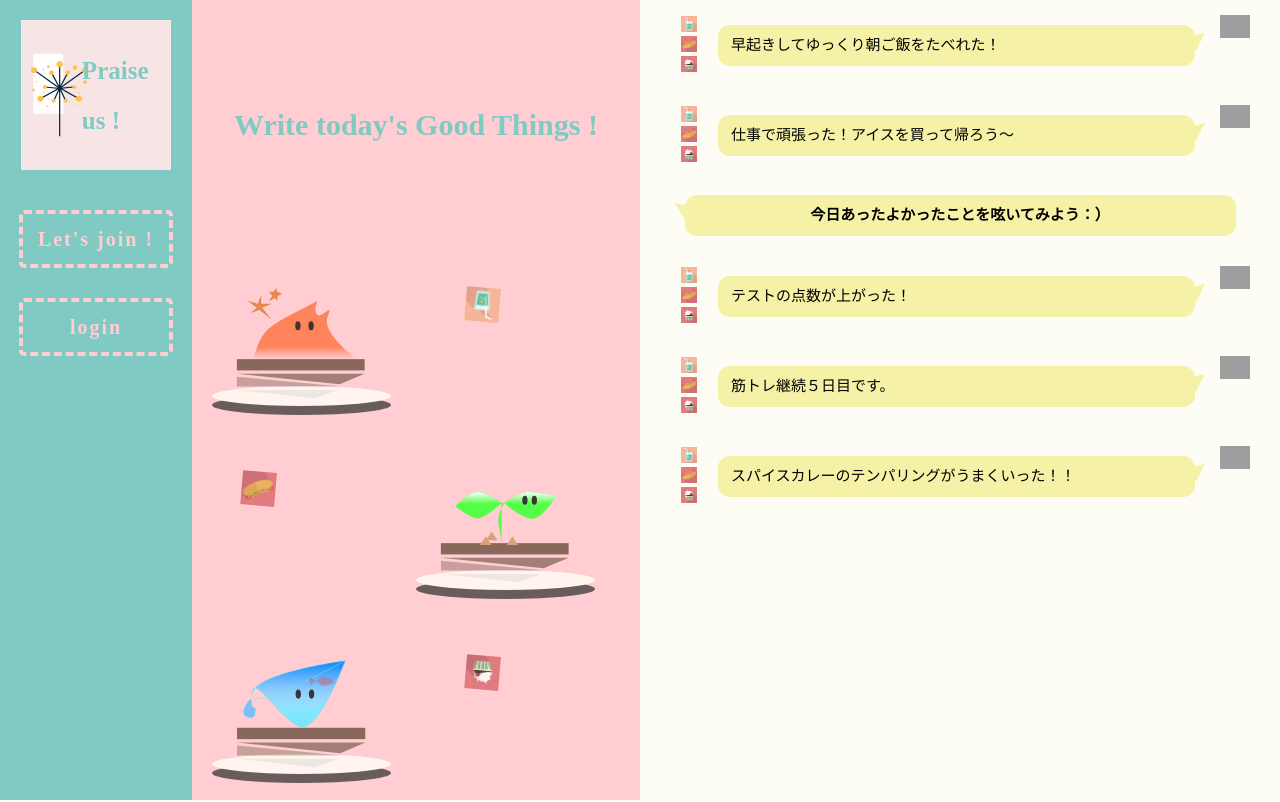
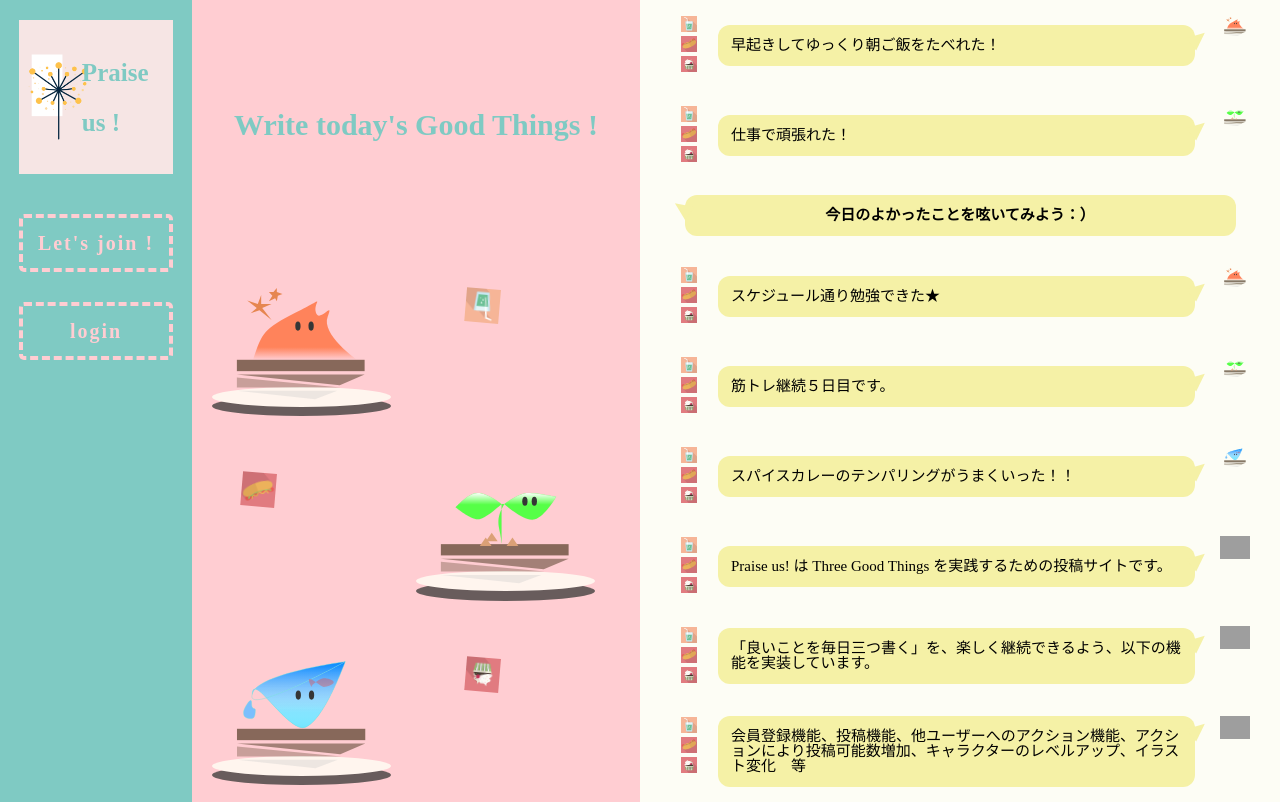
Before and after one commit to tapichi/portfolio_chatsite, a PHP site: page / in a window 1280 px wide. Run offline with PHP 8.4, Linux system fonts and the light colour scheme; grey boxes are pictures that could not be loaded.

Commit message:
index.php、style.scssのコード整理

```diff
--- a/index.php
+++ b/index.php
@@ -11,7 +11,7 @@ require('db_connect.php');
   <meta name="viewport" content="width=device-width, initial-scale=1.0">
 
   <link rel="stylesheet" href="reset.css" />
-  <link rel="stylesheet" href="style.min.css" />
+  <link rel="stylesheet" href="style.css" />
 
   <title>Praise us!</title>
 </head>
@@ -71,7 +71,12 @@ require('db_connect.php');
 
   <div class="msg_list">
 
-
+  <?php
+    $posts_1 = array(
+      '早起きしてゆっくり朝ご飯をたべれた！',
+      '仕事で頑張れた！',
+    );
+    foreach($posts_1 as $index => $post): ?>
   <div class="user_msg other_msg">
     <div class="action_contents">
       <?php for( $i=1; $i<=3; $i++): ?>
@@ -80,13 +85,32 @@ require('db_connect.php');
     </div>
     <div class="msg">
       <div class="says">
-        <p>早起きしてゆっくり朝ご飯をたべれた！</p>
+        <p><?php print($post); ?></p>
       </div>
     </div>
       <div class="msg_icon">
-        <img src="./img/chara_2.svg" alt="">
+        <img src="./img/chara_<?php print($index+1); ?>_1.svg" alt="">
       </div>
   </div>
+  <?php endforeach; ?>
+  <div class="user_msg my_msg">
+    <div class="msg">
+      <div class="says">
+        <p class="says_center">今日のよかったことを呟いてみよう：）</p>
+      </div>
+    </div>
+  </div>
+  <?php
+    $posts_2 = array(
+      'スケジュール通り勉強できた★',
+      '筋トレ継続５日目です。',
+      'スパイスカレーのテンパリングがうまくいった！！',
+      'Praise us! は Three Good Things を実践するための投稿サイトです。',
+      '「良いことを毎日三つ書く」を、楽しく継続できるよう、以下の機能を実装しています。',
+      '会員登録機能、投稿機能、他ユーザーへのアクション機能、アクションにより投稿可能数増加、キャラクターのレベルアップ、イラスト変化　等',
+
+    );
+    foreach($posts_2 as $index => $post):  ?>
   <div class="user_msg other_msg">
     <div class="action_contents">
       <?php for( $i=1; $i<=3; $i++): ?>
@@ -95,74 +119,17 @@ require('db_connect.php');
     </div>
     <div class="msg">
       <div class="says">
-        <p>仕事で頑張った！アイスを買って帰ろう～</p>
+        <p><?php print($post); ?></p>
       </div>
     </div>
       <div class="msg_icon">
-        <img src="./img/chara_3.svg" alt="">
+        <img src="./img/chara_<?php print($index+1); ?>_1.svg" alt="">
       </div>
   </div>
-  <div class="user_msg my_msg">
-    <div class="msg">
-      <div class="says">
-        <p class="says_center">今日あったよかったことを呟いてみよう：）</p>
-      </div>
-    </div>
-  </div>
-  <div class="user_msg other_msg">
-    <div class="action_contents">
-      <?php for( $i=1; $i<=3; $i++): ?>
-      <img src="./img/food_<?php print($i); ?>.svg" alt="">
-      <?php endfor; ?>
-    </div>
-    <div class="msg">
-      <div class="says">
-        <p>テストの点数が上がった！</p>
-      </div>
-    </div>
-      <div class="msg_icon">
-        <img src="./img/chara_1.svg" alt="">
-      </div>
-  </div>
-  <div class="user_msg other_msg">
-    <div class="action_contents">
-      <?php for( $i=1; $i<=3; $i++): ?>
-      <img src="./img/food_<?php print($i); ?>.svg" alt="">
-      <?php endfor; ?>
-    </div>
-    <div class="msg">
-      <div class="says">
-        <p>筋トレ継続５日目です。</p>
-      </div>
-    </div>
-      <div class="msg_icon">
-        <img src="./img/chara_2.svg" alt="">
-      </div>
-  </div>
-  <div class="user_msg other_msg">
-    <div class="action_contents">
-      <?php for( $i=1; $i<=3; $i++): ?>
-      <img src="./img/food_<?php print($i); ?>.svg" alt="">
-      <?php endfor; ?>
-    </div>
-    <div class="msg">
-      <div class="says">
-        <p>スパイスカレーのテンパリングがうまくいった！！</p>
-      </div>
-    </div>
-      <div class="msg_icon">
-        <img src="./img/chara_3.svg" alt="">
-      </div>
-  </div>
-
-
+  <?php endforeach; ?>
 
   </div>
-
-
 </div>
-
-
 
 </div>
 </body>
--- a/style.css
+++ b/style.css
@@ -1,4 +1,5 @@
 @charset "UTF-8";
+/* 共通設定 */
 html body {
   height: 100%;
 }
@@ -8,28 +9,36 @@ html body {
   width: 100vw;
   height: 100vh;
   min-height: 100%;
+  grid-template-columns: 15% 35% 1fr;
   grid-template-rows: auto;
-  grid-template-columns: 15% 35% 1fr;
+  grid-template-areas: "container_left container_center container_right";
   background-color: #ffcdd2;
 }
 
 /* グリッド */
 .container_left {
-  grid-column: 1 / 2;
+  -ms-grid-row: 1;
+  -ms-grid-column: 1;
+  grid-area: container_left;
   background-color: #7fcac3;
   position: relative;
 }
 
 .container_center {
-  grid-column: 2 / 3;
+  -ms-grid-row: 1;
+  -ms-grid-column: 2;
+  grid-area: container_center;
   display: grid;
   grid-template-rows: 31% 23% 23% 23%;
   grid-template-columns: 50% 50%;
+  grid-template-areas: "top_lead top_lead" "character_1 flying_1" "flying_2 character_2" "character_3 flying_3";
   background-color: #ffcdd2;
 }
 
 .container_right {
-  grid-column: 3 / 4;
+  -ms-grid-row: 1;
+  -ms-grid-column: 3;
+  grid-area: container_right;
   background-color: #fdfdf5;
 }
 
@@ -38,7 +47,6 @@ html body {
 .top_logo {
   position: relative;
 }
-
 .top_logo p {
   position: absolute;
   color: #7fcac3;
@@ -49,17 +57,11 @@ html body {
   transform: translate(-50%, -50%);
   -ms-transform: translate(-50%, -50%);
   -webkit-transform: translate(-50%, -50%);
-  margin: 0;
-  padding: 0;
 }
-
 .top_logo img {
   display: block;
   width: 80%;
-  max-width: 150px;
-  height: auto;
   margin: 2em auto;
-  /* padding: 10px 0 0 10px ; */
 }
 
 /* リンク */
@@ -73,16 +75,16 @@ html body {
   position: absolute;
   bottom: 1rem;
   left: 50%;
-  transform: translate(-50%);
-  -ms-transform: translate(-50%);
-  -webkit-transform: translate(-50%);
+  transform: translate(-50%, -50%);
+  -ms-transform: translate(-50%, -50%);
+  -webkit-transform: translate(-50%, -50%);
 }
 
 a.btn-border {
   display: block;
   padding: 1rem;
-  border: .2em dashed #ffcdd2;
-  border-radius: .5rem .5rem .5rem .5rem;
+  border: 0.2em dashed #ffcdd2;
+  border-radius: 0.5rem 0.5rem 0.5rem 0.5rem;
   text-decoration: none;
   text-align: center;
   color: #ffcdd2;
@@ -92,85 +94,84 @@ a.btn-border {
 
 /* キャラクター画面  */
 .top_lead {
-  grid-column: 1 /3;
-  grid-row: 1/ 2;
+  -ms-grid-row: 1;
+  -ms-grid-column: 1;
+  -ms-grid-column-span: 2;
+  grid-area: top_lead;
+  color: #7fcac3;
   text-align: center;
-  margin: auto 2rem;
+  line-height: 1.5em;
   font-weight: bold;
   font-size: 3em;
-  line-height: 1.5em;
-  color: #7fcac3;
+  margin: auto 2rem;
 }
 
 .character_1 {
-  grid-column: 1 /2;
-  grid-row: 2 /3;
+  -ms-grid-row: 2;
+  -ms-grid-column: 1;
+  grid-area: character_1;
   padding-left: 2em;
   position: relative;
 }
 
 .character_2 {
-  grid-column: 2 /3;
-  grid-row: 3 /4;
+  -ms-grid-row: 3;
+  -ms-grid-column: 2;
+  grid-area: character_2;
   padding-right: 2em;
   position: relative;
 }
 
 .character_3 {
-  grid-column: 1 /2;
-  grid-row: 4 /5;
+  -ms-grid-row: 4;
+  -ms-grid-column: 1;
+  grid-area: character_3;
   padding-left: 2em;
   position: relative;
 }
 
 .character_img {
   width: 80%;
-  height: auto;
   display: block;
   position: absolute;
   top: 15%;
-  z-index: 30;
+  z-index: 3;
 }
 
-.character_stage {
+.character_stage, .character_stage_shadow {
   width: 80%;
-  margin: 0 auto;
   min-height: 2em;
-  background-color: seashell;
   border-radius: 50%;
   position: absolute;
+  background-color: seashell;
   top: 75%;
-  z-index: 20;
-}
-
-.shadow {
-  min-height: 2em;
-  border-radius: 50%;
-  top: 80%;
+  z-index: 2;
 }
 
 .character_stage_shadow {
   background-color: rgba(77, 72, 70, 0.842);
-  width: 80%;
-  position: absolute;
-  z-index: 10;
+  top: 80%;
+  z-index: 1;
 }
 
 .flying_1 {
-  grid-column: 2 /3;
-  grid-row: 2 /3;
+  -ms-grid-row: 2;
+  -ms-grid-column: 2;
+  grid-area: flying_1;
   position: relative;
 }
 
 .flying_2 {
-  grid-column: 1 /2;
-  grid-row: 3 /4;
+  -ms-grid-row: 3;
+  -ms-grid-column: 1;
+  grid-area: flying_2;
   position: relative;
 }
 
 .flying_3 {
-  grid-column: 2 /3;
-  grid-row: 4 /5;
+  -ms-grid-row: 4;
+  -ms-grid-column: 2;
+  grid-area: flying_3;
   position: relative;
 }
 
@@ -183,7 +184,6 @@ a.btn-border {
     transform: rotate(360deg);
   }
 }
-
 .flying_animation {
   width: 15%;
   animation: rotate_food 2s infinite;
@@ -207,27 +207,30 @@ a.btn-border {
 .action_contents {
   width: 3%;
   min-width: 1.8em;
-  /* max-height: 5em; */
   margin-left: 1em;
-  /* display: flex;
-  flex-direction: column;
-  justify-content: space-between; */
 }
-
 .action_contents img {
   padding: 0.1em;
 }
 
 .my_msg {
-  /* margin: 1em 0; */
   overflow: hidden;
   width: 100%;
 }
-
 .my_msg .msg {
   width: 100%;
   min-height: 3em;
   text-align: center;
+}
+.my_msg .says::after {
+  content: "";
+  display: inline-block;
+  position: absolute;
+  top: 3px;
+  border: 8px solid transparent;
+  border-right: 18px solid #f5f1a6;
+  transform: rotate(35deg);
+  left: -19px;
 }
 
 .says {
@@ -239,23 +242,9 @@ a.btn-border {
   height: auto;
   min-width: 90%;
   min-height: 3em;
-  /* border: 1px solid #202020; */
   border-radius: 12px;
   background: #f5f1a6;
 }
-
-.my_msg .says::after {
-  content: "";
-  display: inline-block;
-  position: absolute;
-  top: 3px;
-  left: -19px;
-  border: 8px solid transparent;
-  border-right: 18px solid #f5f1a6;
-  -webkit-transform: rotate(35deg);
-  transform: rotate(35deg);
-}
-
 .says p {
   margin: 0;
   padding: 0.2em;
@@ -271,31 +260,25 @@ a.btn-border {
   display: inline-block;
   position: absolute;
   top: 3px;
-  right: -19px;
   border: 8px solid transparent;
   border-right: 18px solid #f5f1a6;
-  -webkit-transform: rotate(140deg);
   transform: rotate(140deg);
+  right: -19px;
 }
-
 .other_msg .msg_icon {
   width: 10%;
   height: auto;
   max-width: 3em;
-  /* margin-left: 1.5em; */
 }
-
 .other_msg .msg_icon img {
   display: block;
   margin: auto;
   text-align: center;
   width: 100%;
 }
-
 .other_msg .msg {
-  /* width: 100%; */
   min-height: 3em;
   padding-left: 2em;
   margin: auto;
-  /* text-align: left; */
 }
+/*# sourceMappingURL=style.css.map */
--- a/style.scss
+++ b/style.scss
@@ -1,3 +1,26 @@
+/* 共通設定 */
+$mainColorBlue:#7fcac3;
+$mainColorPink:#ffcdd2;
+$shadowColor:rgba(77, 72, 70, 0.842);
+
+@mixin transition($position1, $position2) {
+  transform: translate($position1, $position2);
+  -ms-transform: translate($position1, $position2);
+  -webkit-transform: translate($position1, $position2);
+}
+
+@mixin pseudoElement($rotate){
+  content: "";
+  display: inline-block;
+  position: absolute;
+  top: 3px;
+  border: 8px solid transparent;
+  border-right: 18px solid #f5f1a6;
+  -webkit-transform: rotate($rotate);
+  transform: rotate($rotate);
+}
+
+
 html body {
   height: 100%;
 }
@@ -7,67 +30,68 @@ html body {
   width: 100vw;
   height: 100vh;
   min-height: 100%;
+  grid-template-columns: 15% 35% 1fr;
   grid-template-rows: auto;
-  grid-template-columns: 15% 35% 1fr;
-  background-color: #ffcdd2;
+  grid-template-areas:
+    "container_left container_center container_right";
+  background-color: $mainColorPink;
 }
 
 /* グリッド */
 
 .container_left {
-  grid-column: 1 / 2;
-  background-color: #7fcac3;
+  grid-area: container_left;
+  background-color: $mainColorBlue;
   position: relative;
 }
 
 .container_center {
-  grid-column: 2 / 3;
+  grid-area: container_center;
   display: grid;
   grid-template-rows: 31% 23% 23% 23%;
   grid-template-columns: 50% 50%;
-  background-color: #ffcdd2;
+  grid-template-areas:
+    "top_lead top_lead"
+    "character_1 flying_1"
+    "flying_2 character_2"
+    "character_3 flying_3";
+  background-color: $mainColorPink;
 }
 
 .container_right {
-  grid-column: 3 / 4;
+  grid-area: container_right;
   background-color: #fdfdf5;
 }
 
 /* 共通バー */
 /* トップロゴ */
 
+$barWidth: 80%;
+
 .top_logo {
   position: relative;
 
   p {
     position: absolute;
-    color: #7fcac3;
+    color: $mainColorBlue;
     font-weight: bold;
     font-size: 2.5rem;
     top: 50%;
     left: 60%;
-    transform: translate(-50%, -50%);
-    -ms-transform: translate(-50%, -50%);
-    -webkit-transform: translate(-50%, -50%);
-    margin: 0;
-    padding: 0;
+    @include transition(-50%, -50%);
   }
 
   img {
     display: block;
-    width: 80%;
-    max-width: 150px;
-    height: auto;
+    width: $barWidth;
     margin: 2em auto;
-
-    /* padding: 10px 0 0 10px ; */
   }
 }
 
 /* リンク */
 
 .link {
-  width: 80%;
+  width: $barWidth;
   margin: 1em auto;
   padding-top: 2em;
 }
@@ -76,19 +100,17 @@ html body {
   position: absolute;
   bottom: 1rem;
   left: 50%;
-  transform: translate(-50%);
-  -ms-transform: translate(-50%);
-  -webkit-transform: translate(-50%);
+  @include transition(-50%, -50%);
 }
 
 a.btn-border {
   display: block;
   padding: 1rem;
-  border: .2em dashed #ffcdd2;
+  border: .2em dashed $mainColorPink;
   border-radius: .5rem .5rem .5rem .5rem;
   text-decoration: none;
   text-align: center;
-  color: #ffcdd2;
+  color: $mainColorPink;
   font-weight: bold;
   font-size: 2em;
 }
@@ -96,86 +118,65 @@ a.btn-border {
 /* キャラクター画面  */
 
 .top_lead {
-  grid-column: 1 /3;
-  grid-row: 1/ 2;
+  grid-area: top_lead;
+  color: $mainColorBlue;
   text-align: center;
-  margin: auto 2rem;
+  line-height: 1.5em;
   font-weight: bold;
   font-size: 3em;
-  line-height: 1.5em;
-  color: #7fcac3;
+  margin: auto 2rem;
 }
 
-.character_1 {
-  grid-column: 1 /2;
-  grid-row: 2 /3;
+$characters: character_1, character_2, character_3;
+
+@each $character in $characters {
+  @if $character == character_2 {
+    .#{$character} {
+      grid-area: $character;
+      padding-right: 2em;
+      position: relative;
+    }
+  } @else {
+    .#{$character} {
+      grid-area: $character;
       padding-left: 2em;
       position: relative;
     }
-
-.character_2 {
-  grid-column: 2 /3;
-  grid-row: 3 /4;
-  padding-right: 2em;
-  position: relative;
   }
-
-.character_3 {
-  grid-column: 1 /2;
-  grid-row: 4 /5;
-  padding-left: 2em;
-  position: relative;
 }
 
 .character_img {
   width: 80%;
-  height: auto;
   display: block;
   position: absolute;
   top: 15%;
-  z-index: 30;
+  z-index: 3;
 }
 
 .character_stage {
   width: 80%;
-  margin: 0 auto;
   min-height: 2em;
-  background-color: seashell;
   border-radius: 50%;
   position: absolute;
+  background-color: seashell;
   top: 75%;
-  z-index: 20;
-}
-
-.shadow {
-  min-height: 2em;
-  border-radius: 50%;
-  top: 80%;
+  z-index: 2;
 }
 
 .character_stage_shadow {
-  background-color: rgba(77, 72, 70, 0.842);
-  width: 80%;
-  position: absolute;
-  z-index: 10;
+  @extend .character_stage;
+  background-color: $shadowColor;
+  top: 80%;
+  z-index: 1;
 }
 
-.flying_1 {
-  grid-column: 2 /3;
-  grid-row: 2 /3;
+$flyings: flying_1, flying_2, flying_3;
+
+@each $flying in $flyings {
+  .#{$flying} {
+    grid-area: $flying;
     position: relative;
   }
-
-.flying_2 {
-  grid-column: 1 /2;
-  grid-row: 3 /4;
-  position: relative;
-}
-
-.flying_3 {
-  grid-column: 2 /3;
-  grid-row: 4 /5;
-  position: relative;
 }
 
 /* 回転アニメーション */
@@ -183,7 +184,6 @@ a.btn-border {
   0% {
     transform: rotate(0deg);
   }
-
   100% {
     transform: rotate(360deg);
   }
@@ -213,13 +213,7 @@ a.btn-border {
 .action_contents {
   width: 3%;
   min-width: 1.8em;
-
-  /* max-height: 5em; */
   margin-left: 1em;
-
-  /* display: flex;
-  flex-direction: column;
-  justify-content: space-between; */
 
   img {
     padding: 0.1em;
@@ -227,7 +221,6 @@ a.btn-border {
 }
 
 .my_msg {
-  /* margin: 1em 0; */
   overflow: hidden;
   width: 100%;
 
@@ -235,6 +228,11 @@ a.btn-border {
     width: 100%;
     min-height: 3em;
     text-align: center;
+  }
+
+  .says::after {
+    @include pseudoElement(35deg);
+    left: -19px;
   }
 }
 
@@ -247,28 +245,13 @@ a.btn-border {
   height: auto;
   min-width: 90%;
   min-height: 3em;
-
-  /* border: 1px solid #202020; */
   border-radius: 12px;
   background: #f5f1a6;
-}
-
-.my_msg .says::after {
-  content: "";
-  display: inline-block;
-  position: absolute;
-  top: 3px;
-  left: -19px;
-  border: 8px solid transparent;
-  border-right: 18px solid #f5f1a6;
-  -webkit-transform: rotate(35deg);
-  transform: rotate(35deg);
-}
-
-.says p {
+  p {
     margin: 0;
     padding: 0.2em;
     font-size: 1.5em;
+  }
 }
 
 .says_center {
@@ -277,23 +260,14 @@ a.btn-border {
 
 .other_msg {
   .says::after {
-    content: "";
-    display: inline-block;
-    position: absolute;
-    top: 3px;
+    @include pseudoElement(140deg);
     right: -19px;
-    border: 8px solid transparent;
-    border-right: 18px solid #f5f1a6;
-    -webkit-transform: rotate(140deg);
-    transform: rotate(140deg);
   }
 
   .msg_icon {
     width: 10%;
     height: auto;
     max-width: 3em;
-
-    /* margin-left: 1.5em; */
 
     img {
       display: block;
@@ -304,11 +278,8 @@ a.btn-border {
   }
 
   .msg {
-    /* width: 100%; */
     min-height: 3em;
     padding-left: 2em;
     margin: auto;
-
-    /* text-align: left; */
   }
 }
--- a/style_join.css
+++ b/style_join.css
@@ -30,8 +30,8 @@ html body {
 .container_right {
   grid-column: 2/ 3;
   display: grid;
+  grid-template-columns: 50% 50%;
   grid-template-rows: 15% 70% 15%;
-  grid-template-columns: 50% 50%;
   grid-template-areas:
     "top_index_area top_index_area"
     "input_form_area choose_chara_area"
```
Also changed, not shown: style.min.css. Lines whose indentation alone changed are shown as unchanged.
